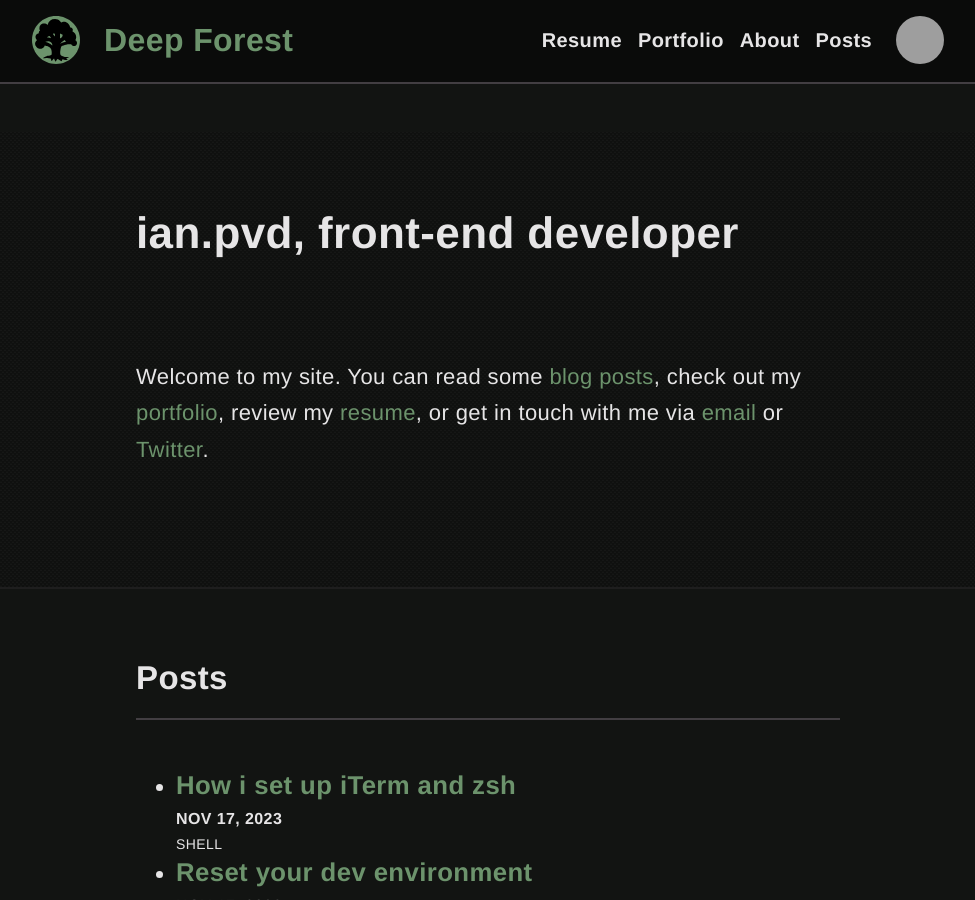
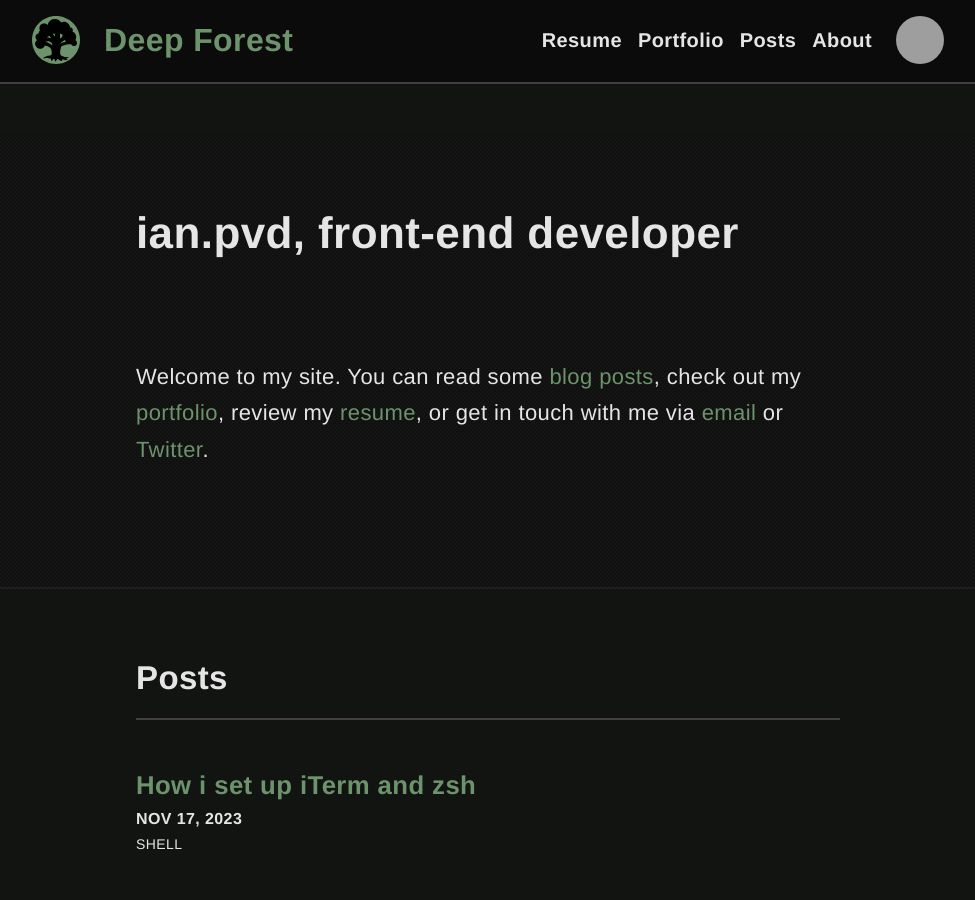
Before and after one commit to ian-pvd/deep-forest, a Jekyll site: the page built from index.md, in a window 1280 px wide and 900 px high. Shown: the whole window, without its empty margins (152-1127 px from the left). Built offline with Jekyll 4.4.1, drawn with Linux system fonts in a browser that asks for light colours; grey boxes are pictures that could not be loaded.

Commit message:
qa fixes

```diff
--- a/_config.yml
+++ b/_config.yml
@@ -42,16 +42,16 @@
 primary_nav:
   - resume.md
   - portfolio.md
+  - posts.md
   - about.md
-  - posts.md
 
 # Add pages to the site-footer utilities navigation in this order.
 utilities_nav:
   - about.md
+  - contact.md
   - posts.md
   - portfolio.md
   - resume.md
-  - contact.md
 
 # Social media links
 social_links:
--- a/_layouts/index.html
+++ b/_layouts/index.html
@@ -20,10 +20,10 @@
 		{% assign posts = site.posts | slice: 0, 3 %}
 
 		{%- if posts.size > 0 -%}
-		<ul class="posts__posts-list">
+		<ul class="home__posts-list">
 			{%- assign date_format = site.minima.date_format | default: "%b %-d, %Y" -%}
 			{%- for post in posts -%}
-			<li class="posts__posts-item">
+			<li class="home__posts-item">
 				{%- include post-item.html -%}
 			</li>
 			{%- endfor -%}
--- a/_layouts/posts.html
+++ b/_layouts/posts.html
@@ -5,8 +5,6 @@
 <div class="posts">
 
   <h1 class="posts__title">{{ page.title | escape }}</h1>
-
-  {{ content }}
 
   {% assign posts = site.posts %}
 
```
